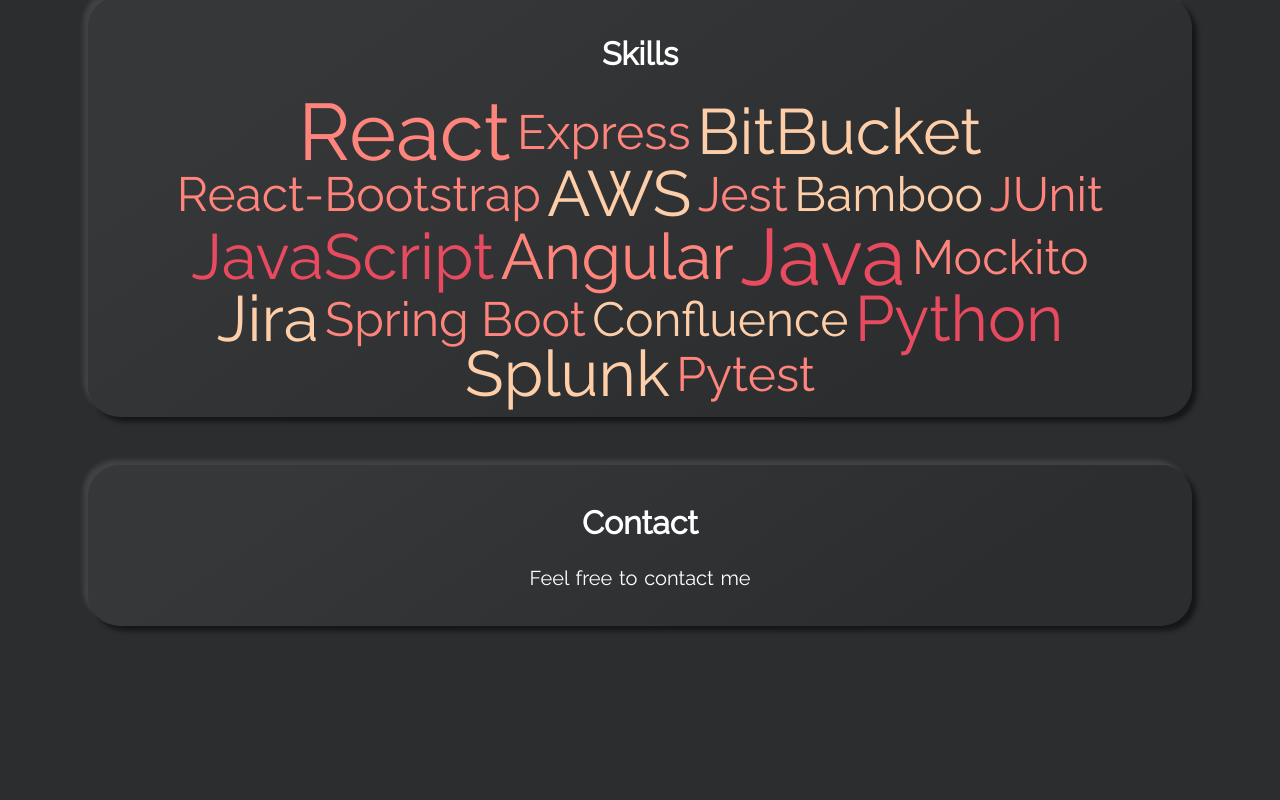
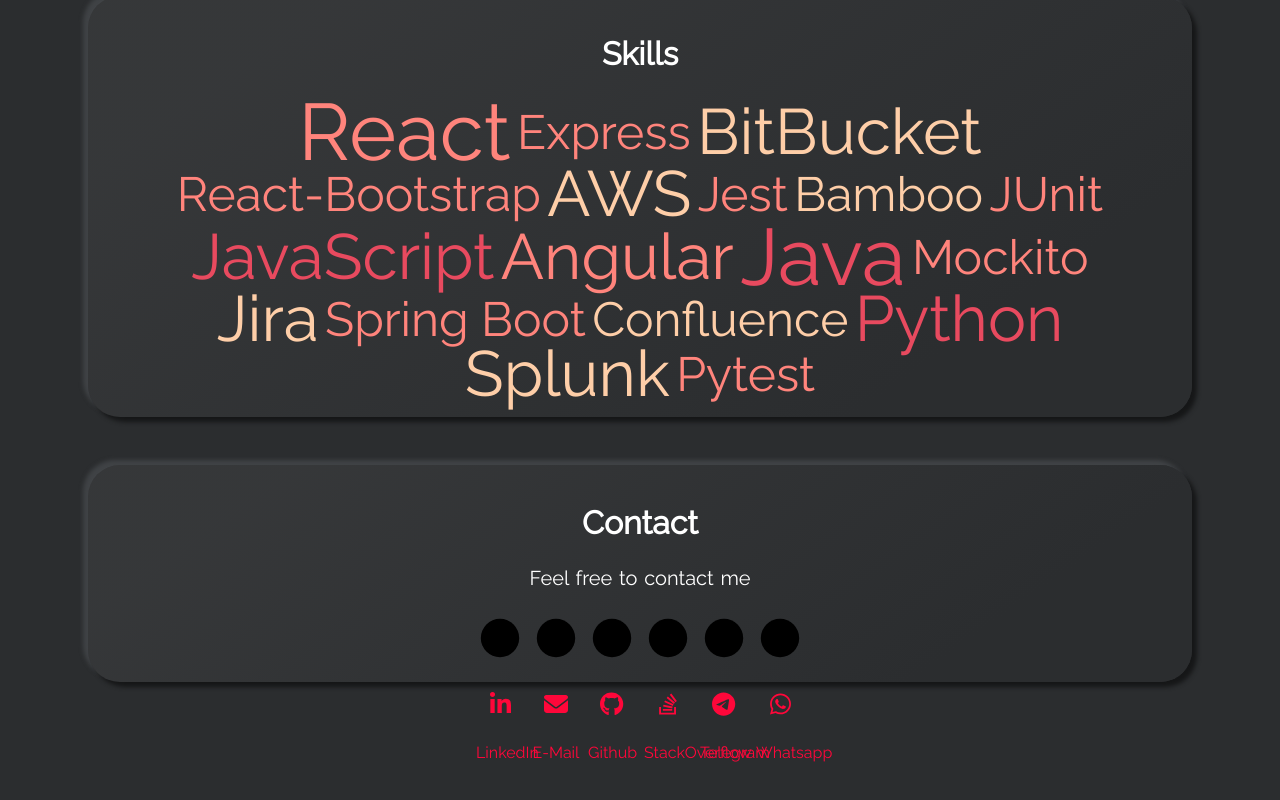
Before and after one commit to ClassHacker/classhacker.github.io, a React (Create React App) app: page / in a window 1280 px wide. Shown: the part 1863-2663 px from the top of the page. Before the commit the page ends 2617 px from the top, so only its background shows below. Built offline with nearby package versions, Linux system fonts and the light colour scheme; what react-animations would draw is missing.

Commit message:
adding contact-icons

```diff
--- a/src/App.js
+++ b/src/App.js
@@ -17,7 +17,7 @@
           <Flash>
             Full Stack Developer
           </Flash>
-          <Icons />
+          <Icons type='landing-icons' />
         </div>
       </div>
       <div className='layout'>
--- a/src/App.scss
+++ b/src/App.scss
@@ -473,6 +473,7 @@
   padding: 0.5rem;
 }
 
+// Contact Card
 .contact-icons {
   display: flex;
   justify-content: center;
--- a/src/component/Contact.js
+++ b/src/component/Contact.js
@@ -5,7 +5,7 @@
         <section className="card neumorphism-card-big">
             <h1 className="title">Contact</h1>
             <p className="subtitle">Feel free to contact me</p>
-          {/* <Icons /> */}
+          <Icons type="contact-icons"/>
         </section>
     )
 }
--- a/src/component/Icons.js
+++ b/src/component/Icons.js
@@ -2,9 +2,9 @@
 import { faEnvelope } from '@fortawesome/free-solid-svg-icons'
 import { faTelegram, faLinkedinIn, faGithub, faWhatsapp, faStackOverflow } from '@fortawesome/free-brands-svg-icons'
 
-export function Icons() {
+export function Icons(props) {
     return (
-      <div className='landing-icons'>
+      <div className={props.type}>
         <a className="social-link linkedin" aria-label="My LinkedIn" target="_blank" rel="noreferrer" href="https://www.linkedin.com/in/classhacker">
           <svg viewBox="0 0 200 200" className="circle">
             <circle cx="100" cy="100" r="80" fill='null' />
```
